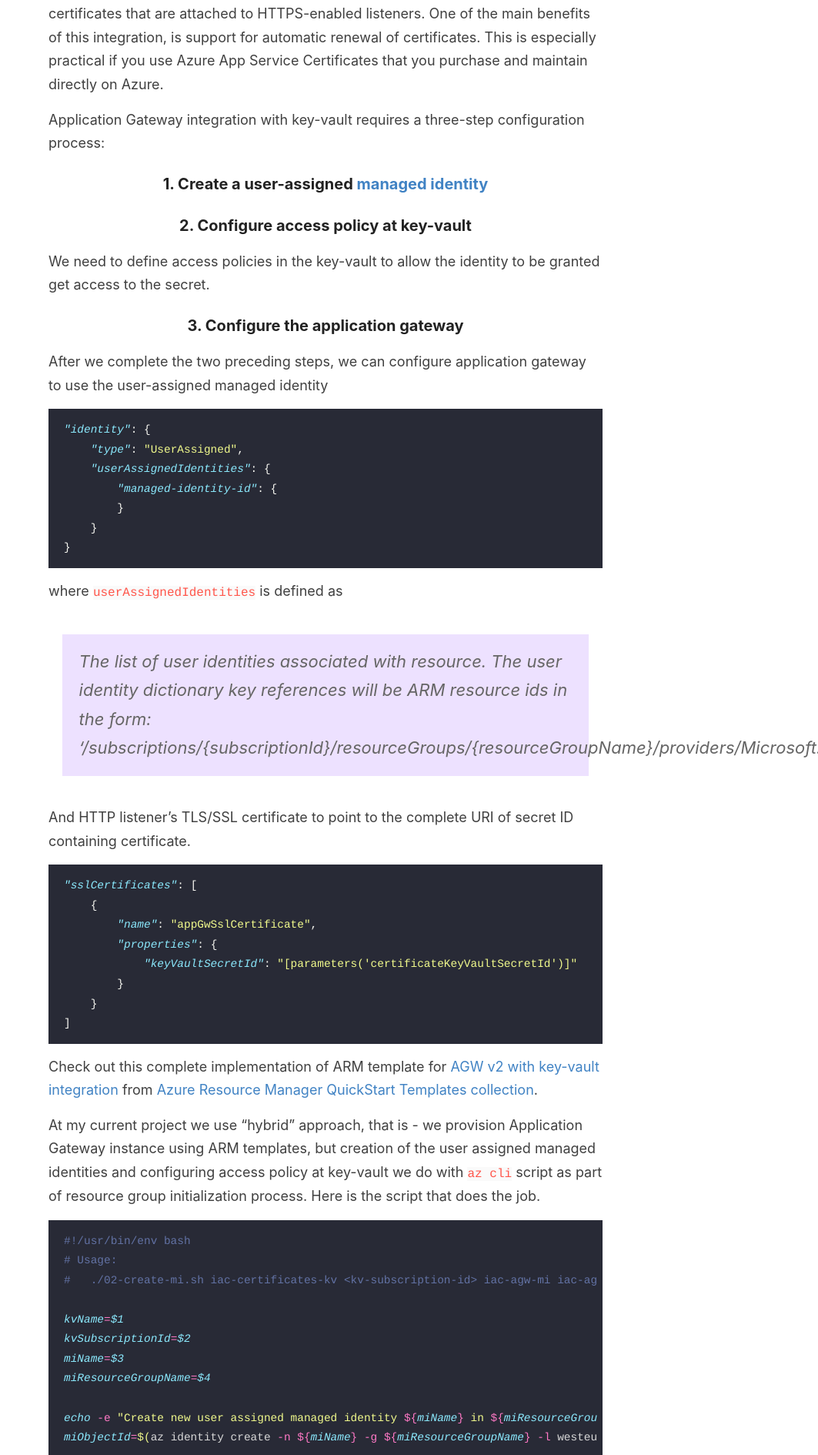
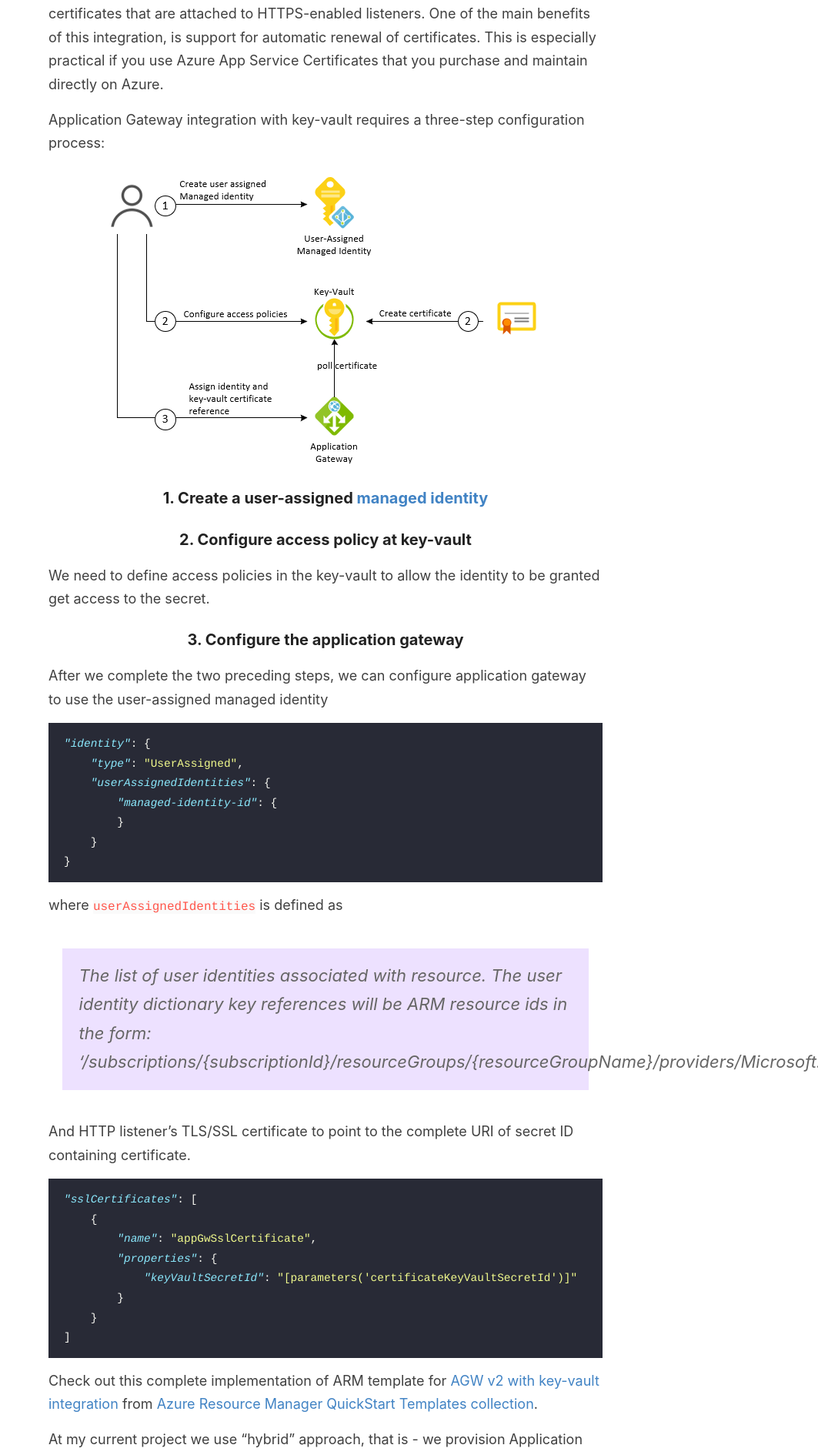
Before and after one commit to evgenyb/evgenyb.github.io, a Jekyll site: the page built from _posts/2020-05-11-nested-template-managed-identity-key-vault.md, in a window 1280 px wide. Shown: the part 388-2278 px from the top of the page at 77% size, without its empty margins (217-1280 px from the left). Built offline with Jekyll 4.4.1, drawn with Linux system fonts in a browser that asks for light colours.

Commit message:
Add image

```diff
--- a/_posts/2020-05-11-nested-template-managed-identity-key-vault.md
+++ b/_posts/2020-05-11-nested-template-managed-identity-key-vault.md
@@ -8,6 +8,8 @@
 Azure Application Gateway v2 supports integration with Key Vault for server certificates that are attached to HTTPS-enabled listeners. One of the main benefits of this integration, is support for automatic renewal of certificates. This is especially practical if you use Azure App Service Certificates that you purchase and maintain directly on Azure.
 
 Application Gateway integration with key-vault requires a three-step configuration process:
+
+![infra](/images/2020-05-11_1305.png)
 
 ### 1. Create a user-assigned [managed identity](https://docs.microsoft.com/en-us/azure/active-directory/managed-identities-azure-resources/overview)
 
```
Also changed, not shown: images/2020-05-11_1305.png (added).
